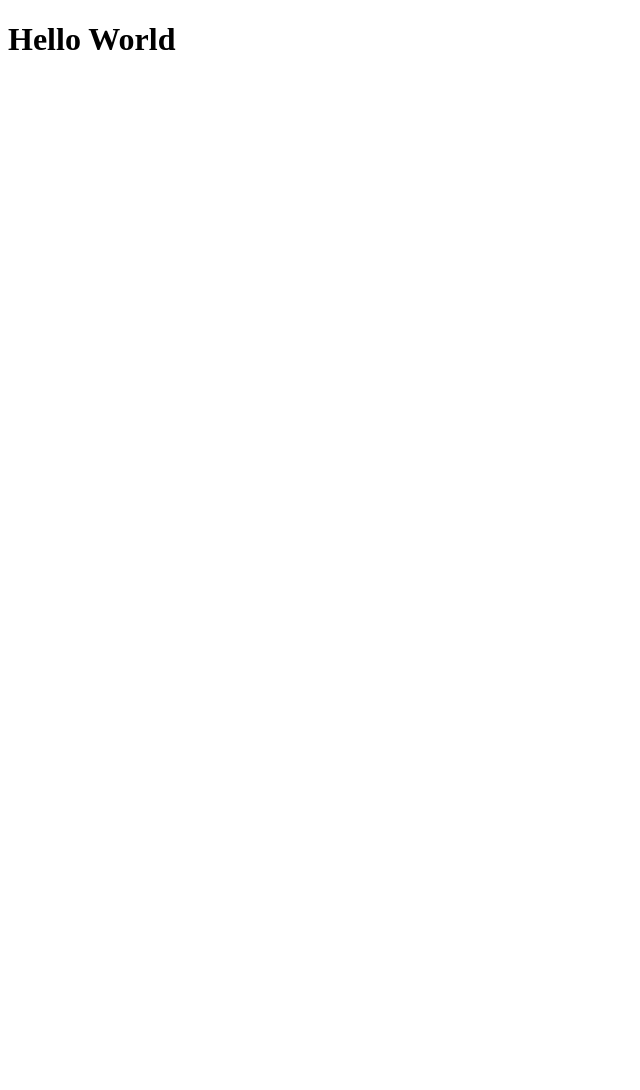
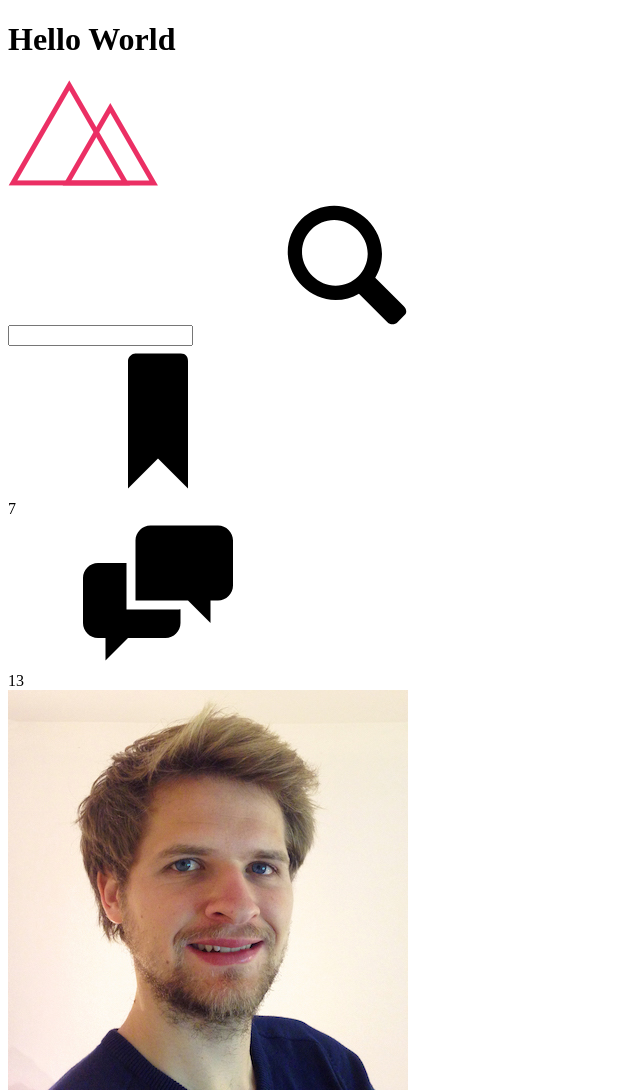
Before and after one commit to nazmulsisil/trillo_git, a website: page index.html in a window 1280 px wide. Shown: the top 1090 px of the page, without its empty margins (0-640 px from the left). Before the commit the page ends 800 px from the top, so only its background shows below. Drawn offline with Linux system fonts and the light colour scheme.

Commit message:
top-bar html ready

```diff
--- a/index.html
+++ b/index.html
@@ -16,6 +16,42 @@
 
   <h1>Hello World</h1>
 
+  <section class="section-top-bar">
+    <div class="top-bar">
+      <div class="top-bar__logo">
+        <img class="top-bar__logo-pic" src="./img/logo.png" alt="logo">
+      </div>
+      <div class="top-bar__search">
+        <input class="top-bar__search-text" type="text">
+        <svg class="top-bar__search-ico">
+          <use xlink:href=" ./img/sprite.svg#icon-magnifying-glass "></use>
+        </svg>
+      </div>
+      <div class="top-bar__user ">
+        <div class="top-bar__user-bookmarks ">
+          <svg class="top-bar__user-ico ">
+            <use xlink:href="./img/sprite.svg#icon-bookmark "></use>
+          </svg>
+          <div class="top-bar__user-counter ">
+            7
+          </div>
+        </div>
+        <div class="top-bar__user-chat ">
+          <svg class="top-bar__user-ico ">
+            <use xlink:href="./img/sprite.svg#icon-chat "></use>
+          </svg>
+          <div class="top-bar__user-counter ">
+            13
+          </div>
+        </div>
+        <div class="top-bar__user-profile ">
+          <img src="./img/user.jpg" alt="user-pic" class="top-bar__user-pic">
+          <div class="top-bar__user-name">Jonas</div>
+        </div>
+      </div>
+  </section>
+
+
 </body>
 
 </html>
```
Lines whose indentation alone changed are shown as unchanged.
